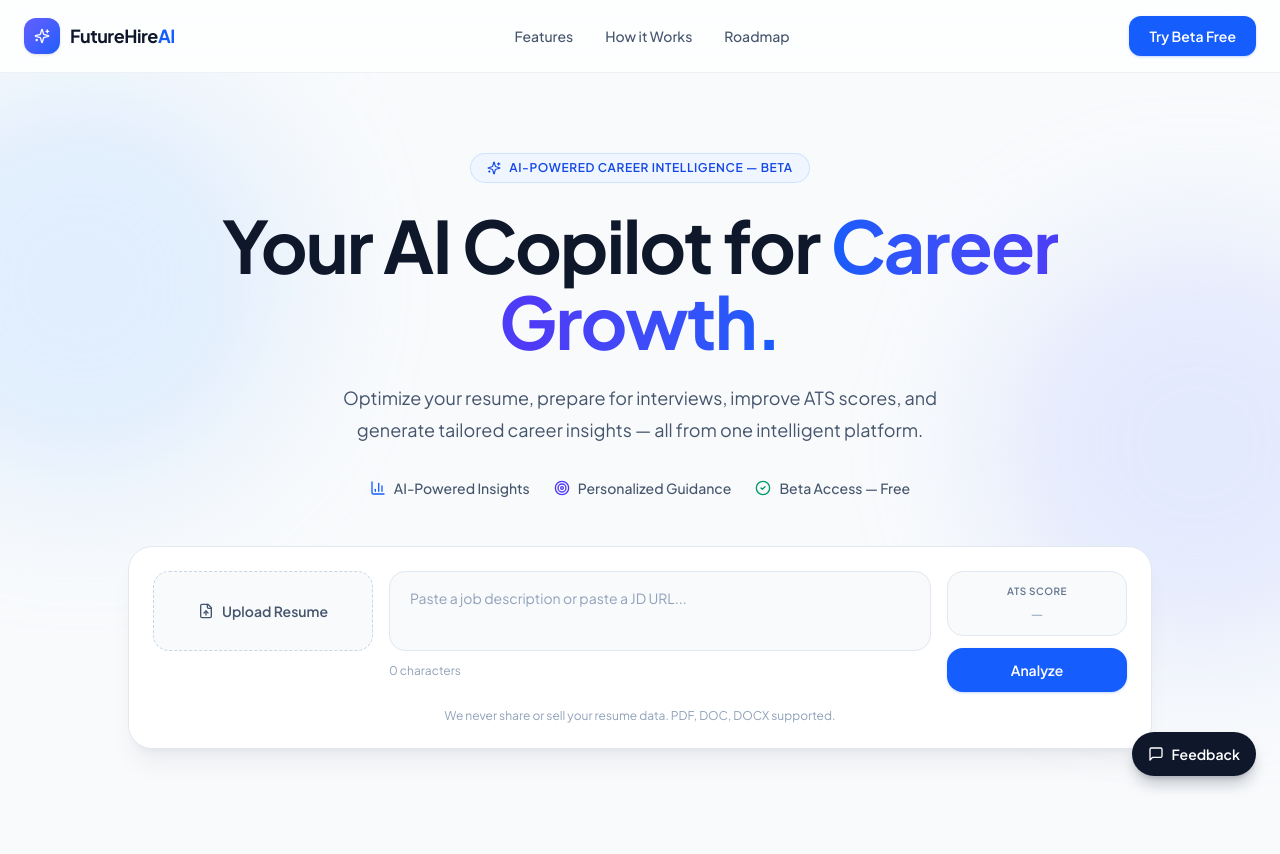
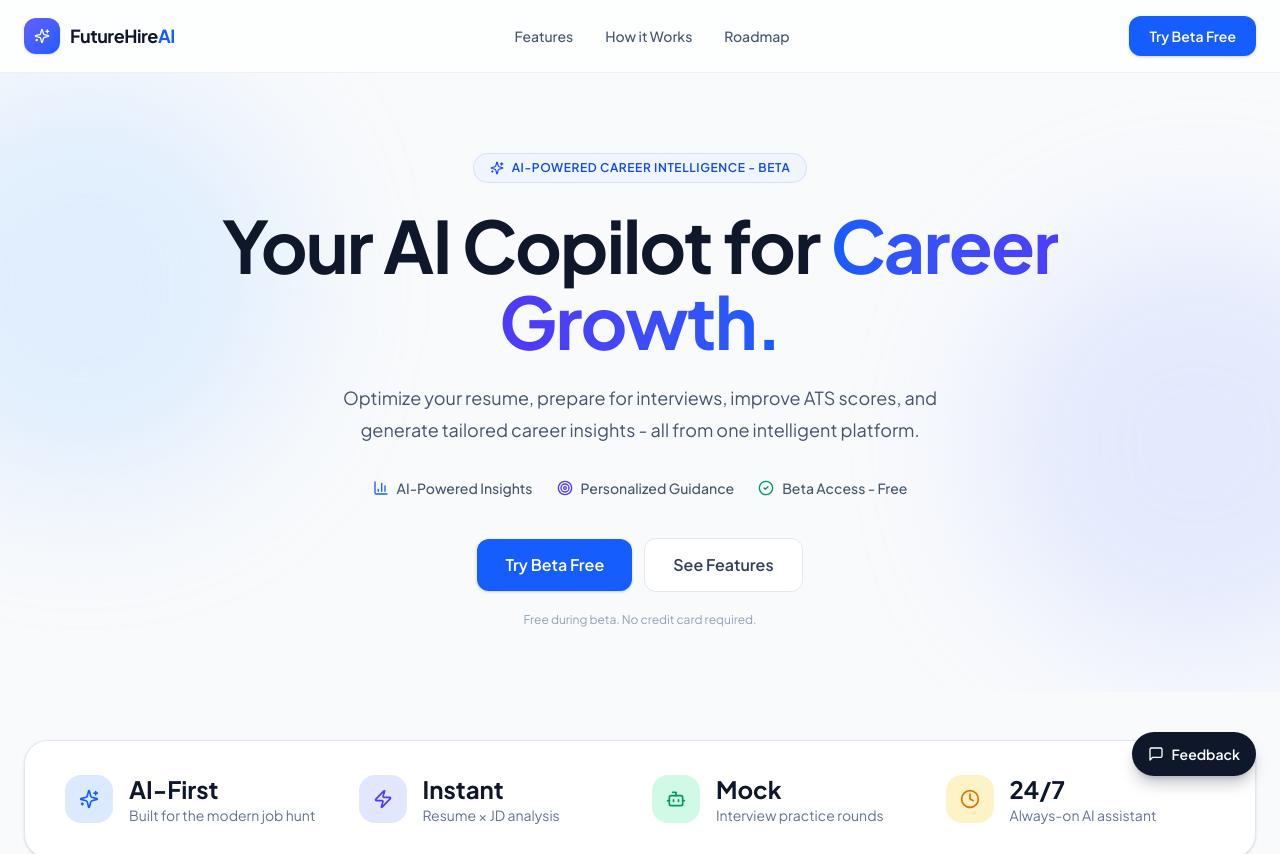
Before and after one commit to Vishnuteja0217/futurehireai, a Next.js app in the folder frontend/: page / in a window 1280 px wide. Shown: the top 854 px of the page. Built offline with nearby package versions, Linux system fonts and the light colour scheme; no server answers.

Commit message:
Restructure to landing + /app split; add separate marketing/app navbars

```diff
--- /dev/null
+++ b/frontend/src/app/app/layout.tsx
@@ -0,0 +1,15 @@
+"use client";
+
+import { ResumeAnalysisProvider } from "@/contexts/ResumeAnalysisContext";
+
+// Layout wrapper for everything under /app/*
+// The ResumeAnalysisProvider lives here (not in the root layout) so its
+// state only exists when the user is actually using the product. The
+// homepage at "/" stays free of any analysis state.
+export default function AppLayout({
+  children,
+}: {
+  children: React.ReactNode;
+}) {
+  return <ResumeAnalysisProvider>{children}</ResumeAnalysisProvider>;
+}
--- /dev/null
+++ b/frontend/src/app/app/page.tsx
@@ -0,0 +1,36 @@
+"use client";
+
+import { useState } from "react";
+
+import { AnalysisResults } from "@/components/analysis/AnalysisResults";
+import { Hero } from "@/components/landing/Hero";
+import { AppNavbar } from "@/components/landing/AppNavbar";
+import { FeedbackButton } from "@/components/landing/FeedbackButton";
+import { AtsModal } from "@/components/modals/AtsModal";
+import { JDModal } from "@/components/modals/JDModal";
+
+// The /app route — the actual product.
+export default function AppPage() {
+  const [jdOpen, setJdOpen] = useState(false);
+  const [atsOpen, setAtsOpen] = useState(false);
+
+  return (
+    <>
+      <AppNavbar />
+
+      <main>
+        <Hero
+          onShowJD={() => setJdOpen(true)}
+          onShowAts={() => setAtsOpen(true)}
+        />
+
+        <AnalysisResults />
+      </main>
+
+      <FeedbackButton />
+
+      <JDModal open={jdOpen} onClose={() => setJdOpen(false)} />
+      <AtsModal open={atsOpen} onClose={() => setAtsOpen(false)} />
+    </>
+  );
+}
--- a/frontend/src/app/page.tsx
+++ b/frontend/src/app/page.tsx
@@ -1,41 +1,22 @@
-"use client";
-
-import { useState } from "react";
-
-import { AnalysisResults } from "@/components/analysis/AnalysisResults";
 import { ComingSoon } from "@/components/landing/ComingSoon";
 import { CTA } from "@/components/landing/CTA";
 import { Features } from "@/components/landing/Features";
+import { FeedbackButton } from "@/components/landing/FeedbackButton";
 import { Footer } from "@/components/landing/Footer";
-import { Hero } from "@/components/landing/Hero";
 import { HowItWorks } from "@/components/landing/HowItWorks";
-import { Navbar } from "@/components/landing/Navbar";
-import { FeedbackButton } from "@/components/landing/FeedbackButton";
+import { MarketingHero } from "@/components/landing/MarketingHero";
+import { MarketingNavbar } from "@/components/landing/MarketingNavbar";
 import { Stats } from "@/components/landing/Stats";
-import { AtsModal } from "@/components/modals/AtsModal";
-import { JDModal } from "@/components/modals/JDModal";
-import { ResumeAnalysisProvider } from "@/contexts/ResumeAnalysisContext";
 
-// page.tsx is now just composition — every section is its own file.
-// Modal open/close state is local to the page because it doesn't need
-// to be shared with anything outside the upload flow.
+// The landing page at "/" — marketing only. No upload, no analysis.
+// The actual product lives at "/app".
 export default function Home() {
-  const [jdOpen, setJdOpen] = useState(false);
-  const [atsOpen, setAtsOpen] = useState(false);
-
   return (
-    <ResumeAnalysisProvider>
-      <Navbar />
+    <>
+      <MarketingNavbar />
 
       <main>
-        <Hero
-          onShowJD={() => setJdOpen(true)}
-          onShowAts={() => setAtsOpen(true)}
-        />
-
-        {/* Renders only after a successful analysis */}
-        <AnalysisResults />
-
+        <MarketingHero />
         <Stats />
         <Features />
         <HowItWorks />
@@ -44,10 +25,7 @@ export default function Home() {
       </main>
 
       <Footer />
-
-      <JDModal open={jdOpen} onClose={() => setJdOpen(false)} />
-      <AtsModal open={atsOpen} onClose={() => setAtsOpen(false)} />
       <FeedbackButton />
-    </ResumeAnalysisProvider>
+    </>
   );
 }
--- /dev/null
+++ b/frontend/src/components/landing/AppNavbar.tsx
@@ -0,0 +1,29 @@
+"use client";
+
+import { ArrowLeft, Sparkles } from "lucide-react";
+import Link from "next/link";
+
+export function AppNavbar() {
+  return (
+    <nav className="sticky top-0 z-40 border-b border-slate-200/60 bg-white/70 backdrop-blur-xl">
+      <div className="mx-auto flex w-full max-w-7xl items-center justify-between px-6 py-4">
+        <Link href="/" className="flex items-center gap-2.5">
+          <div className="flex h-9 w-9 items-center justify-center rounded-xl bg-gradient-to-br from-indigo-500 to-blue-600 text-white shadow-sm">
+            <Sparkles className="h-4 w-4" />
+          </div>
+          <span className="text-lg font-bold tracking-tight text-slate-900">
+            FutureHire<span className="text-blue-600">AI</span>
+          </span>
+        </Link>
+
+        <Link
+          href="/"
+          className="flex items-center gap-2 rounded-xl border border-slate-200 bg-white px-4 py-2 text-sm font-medium text-slate-700 transition hover:border-slate-300 hover:bg-slate-50"
+        >
+          <ArrowLeft className="h-4 w-4" />
+          Home
+        </Link>
+      </div>
+    </nav>
+  );
+}
--- a/frontend/src/components/landing/CTA.tsx
+++ b/frontend/src/components/landing/CTA.tsx
@@ -1,4 +1,5 @@
 import { Sparkles } from "lucide-react";
+import Link from "next/link";
 
 export function CTA() {
   return (
@@ -26,12 +27,13 @@ export function CTA() {
           </div>
 
           <div className="flex flex-wrap gap-3">
-            <a
-              href="#upload"
+
+              <Link
+              href="/app"
               className="rounded-xl bg-white px-6 py-3 text-sm font-semibold text-blue-700 shadow-sm transition hover:bg-blue-50"
             >
               Try Beta Free
-            </a>
+            </Link>
             <a
               href="#features"
               className="rounded-xl border border-white/30 bg-white/10 px-6 py-3 text-sm font-semibold text-white backdrop-blur transition hover:bg-white/20"
--- /dev/null
+++ b/frontend/src/components/landing/MarketingHero.tsx
@@ -0,0 +1,61 @@
+import Link from "next/link";
+import { BarChart3, CheckCircle2, Sparkles, Target } from "lucide-react";
+
+export function MarketingHero() {
+  return (
+    <section className="relative overflow-hidden pb-16 pt-12 md:pt-20">
+      <div className="pointer-events-none absolute inset-0 -z-10 overflow-hidden">
+        <div className="absolute -left-32 top-0 h-[420px] w-[420px] rounded-full bg-blue-200/40 blur-3xl" />
+        <div className="absolute -right-32 top-40 h-[420px] w-[420px] rounded-full bg-indigo-200/40 blur-3xl" />
+      </div>
+      <div className="mx-auto w-full max-w-7xl px-6">
+        <div className="mx-auto max-w-4xl text-center">
+          <div className="mb-6 inline-flex items-center gap-2 rounded-full border border-blue-200/70 bg-blue-50 px-4 py-1.5 text-xs font-semibold uppercase tracking-wider text-blue-700">
+            <Sparkles className="h-3.5 w-3.5" />
+            AI-Powered Career Intelligence - Beta
+          </div>
+          <h1 className="text-4xl font-bold leading-[1.05] tracking-tight text-slate-900 sm:text-5xl md:text-6xl lg:text-7xl">
+            Your AI Copilot for{" "}
+            <span className="bg-gradient-to-r from-blue-600 via-indigo-600 to-blue-600 bg-clip-text text-transparent">
+              Career Growth.
+            </span>
+          </h1>
+          <p className="mx-auto mt-6 max-w-2xl text-base leading-7 text-slate-600 md:text-lg md:leading-8">
+            Optimize your resume, prepare for interviews, improve ATS scores, and generate tailored career insights - all from one intelligent platform.
+          </p>
+          <div className="mt-8 flex flex-wrap items-center justify-center gap-x-6 gap-y-3 text-sm text-slate-600">
+            <div className="flex items-center gap-2">
+              <BarChart3 className="h-4 w-4 text-blue-600" />
+              <span className="font-medium">AI-Powered Insights</span>
+            </div>
+            <div className="flex items-center gap-2">
+              <Target className="h-4 w-4 text-indigo-600" />
+              <span className="font-medium">Personalized Guidance</span>
+            </div>
+            <div className="flex items-center gap-2">
+              <CheckCircle2 className="h-4 w-4 text-emerald-600" />
+              <span className="font-medium">Beta Access - Free</span>
+            </div>
+          </div>
+          <div className="mt-10 flex flex-wrap items-center justify-center gap-3">
+            <Link
+              href="/app"
+              className="rounded-xl bg-blue-600 px-7 py-3.5 text-sm font-semibold text-white shadow-sm shadow-blue-600/20 transition-all hover:bg-blue-700 hover:shadow-md md:text-base"
+            >
+              Try Beta Free
+            </Link>
+            <a
+               href="#features"
+              className="rounded-xl border border-slate-200 bg-white px-7 py-3.5 text-sm font-semibold text-slate-700 transition-all hover:border-slate-300 hover:bg-slate-50 md:text-base"
+            >
+              See Features
+            </a>
+          </div>
+          <p className="mt-5 text-xs text-slate-400">
+            Free during beta. No credit card required.
+          </p>
+        </div>
+      </div>
+    </section>
+  );
+}
--- a/frontend/src/components/landing/Navbar.tsx
+++ b/frontend/src/components/landing/MarketingNavbar.tsx
@@ -11,7 +11,7 @@ const navItems = [
   { label: "Roadmap", href: "#roadmap" },
 ];
 
-export function Navbar() {
+export function MarketingNavbar() {
   return (
     <nav className="sticky top-0 z-40 border-b border-slate-200/60 bg-white/70 backdrop-blur-xl">
       <div className="mx-auto flex w-full max-w-7xl items-center justify-between px-6 py-4">
@@ -36,12 +36,12 @@ export function Navbar() {
           ))}
         </div>
 
-        <a
-          href="#upload"
-          className="rounded-xl bg-blue-600 px-5 py-2.5 text-sm font-semibold text-white shadow-sm shadow-blue-600/20 transition-all hover:bg-blue-700 hover:shadow-md hover:shadow-blue-600/30"
-        >
-          Try Beta Free
-        </a>
+          <Link
+         href="/app"
+         className="rounded-xl bg-blue-600 px-5 py-2.5 text-sm font-semibold text-white shadow-sm shadow-blue-600/20 transition-all hover:bg-blue-700 hover:shadow-md hover:shadow-blue-600/30"
+       >
+         Try Beta Free
+       </Link>
       </div>
     </nav>
   );
```
